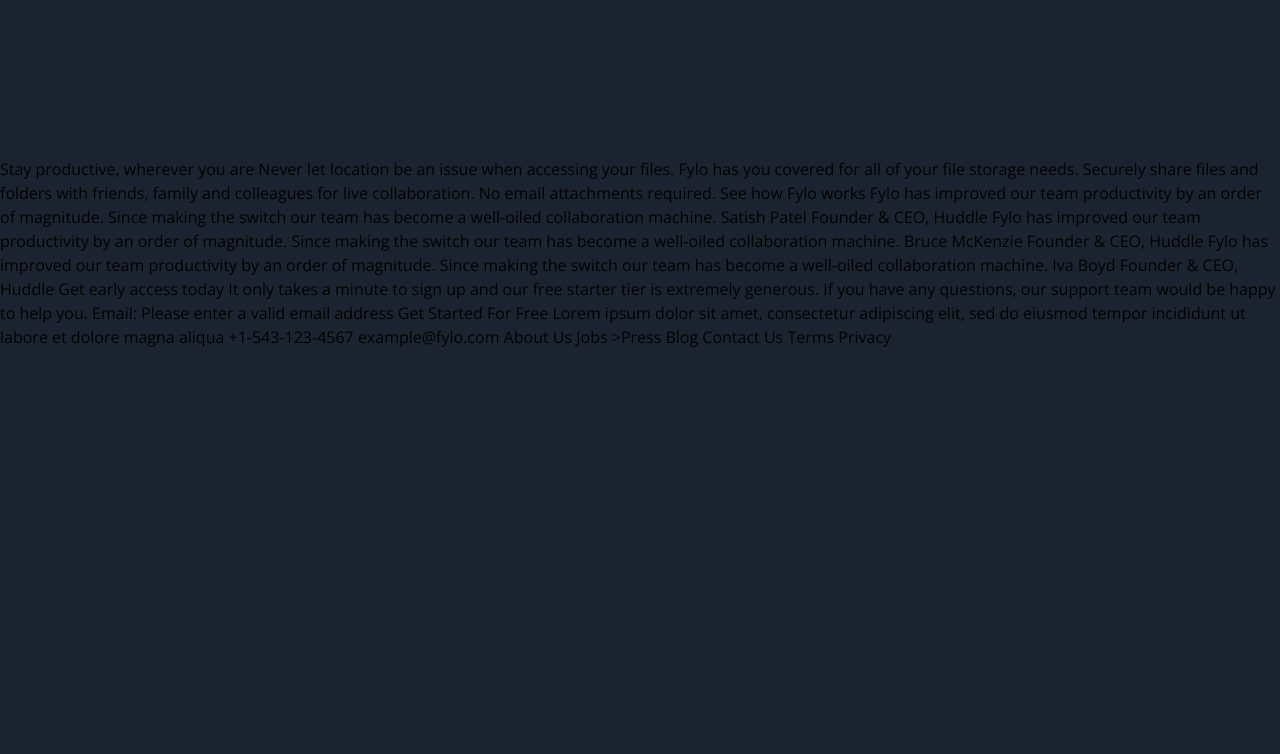
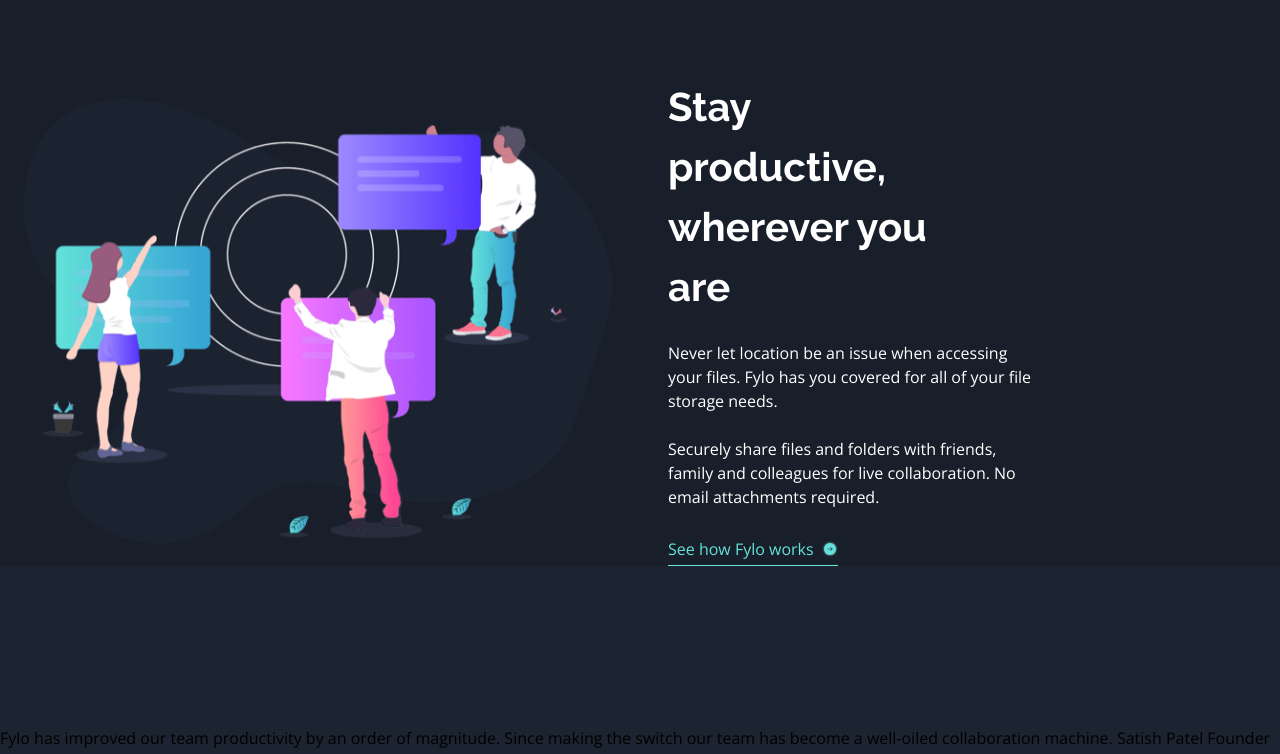
Before and after one commit to JustANipple/fylo-dark-theme-landing-page, a plain HTML site: page index.html in a window 1280 px wide. Shown: the part 1893-2647 px from the top of the page. Before the commit the page ends 2242 px from the top, so only its background shows below. Drawn offline with nearby package versions, Linux system fonts and the light colour scheme; files whose address does not match are found by name.

Commit message:
modified:   index.html 	modified:   styles/_customProperties.scss 	modified:   styles/_desktopView.scss 	modified:   styles/style.css 	modified:   styles/style.css.map 	modified:   styles/style.scss

```diff
--- a/index.html
+++ b/index.html
@@ -65,6 +65,8 @@
         aria-hidden="true">
       </picture>
     </div>
+    <!-- ====== Middle content ====== -->
+    <div class="content">
       <!-- ====== Features ====== -->
       <div class="features">
         <!-- Access -->
@@ -99,7 +101,7 @@
             </p>
           </div>
         </div>
-      <!-- Real-time-->
+        <!-- Real-time -->
         <div class="real-time">
           <img
           src="images/icon-collaboration.svg"
@@ -131,17 +133,42 @@
             </p>
           </div>
         </div>
-
       </div>
-
+      <!-- ====== Stay productive ====== -->
+      <div class="stay-productive">
+        <img
+        src="images/illustration-stay-productive.png"
+        alt=""
+        aria-hidden="true"
+        class="illustration-productive">
+        <div class="text">
+          <h3 class="title">
+            Stay productive, wherever you are
+          </h3>
+          <p class="desc-one">
+            Never let location be an issue when accessing your files. Fylo has you covered for all of your file storage needs.
+          </p>
+          <p class="desc-two">
+            Securely share files and folders with friends, family and colleagues for live collaboration. No email attachments required.
+          </p>
+          <div class="see-how">
+            <p class="desc">
+              See how Fylo works
+            </p>
+            <img
+            src="images/icon-arrow.svg"
+            alt=""
+            aria-hidden="true"
+            class="icon">
+          </div>
+        </div>
+      </div>
+      <!-- ====== Testimonials ====== -->
+    </div>
   </main>
 
   <footer></footer>
 
-              Stay productive, wherever you are
-              Never let location be an issue when accessing your files. Fylo has you covered for all of your file storage needs.
-              Securely share files and folders with friends, family and colleagues for live collaboration. No email attachments required.
-                See how Fylo works
               Fylo has improved our team productivity by an order of magnitude. Since making the switch our team has
               become a well-oiled collaboration machine.
                   Satish Patel
--- a/styles/_customProperties.scss
+++ b/styles/_customProperties.scss
@@ -17,6 +17,8 @@
     --btn-grad: linear-gradient(90deg,
     hsl(176, 68%, 64%),
     hsl(198, 60%, 50%));
+    /* "see how" color */
+    --see-how-txt: hsl(176, 68%, 64%);
     /* email error text */
     --error-txt: hsl(0, 100%, 63%);
     /* whole text */
--- a/styles/_desktopView.scss
+++ b/styles/_desktopView.scss
@@ -47,7 +47,7 @@
 
             .wave {
                 position: absolute;
-                bottom: -11rem;
+                bottom: -12rem;
                 z-index: -1;
             }
         }
@@ -95,5 +95,41 @@
             }
         }
 
+        /* ====== Stay productive ====== */
+        .stay-productive {
+            grid-template-columns: 1fr 1fr;
+            margin-inline: auto;
+            gap: 3.5rem;
+
+            .illustration-productive {
+                padding-inline: unset;
+                margin-inline-start: auto;
+            }
+
+            .text {
+                margin-inline-end: 5rem;
+
+                .title {
+                    margin-inline: unset;
+                    font-size: 2.5rem;
+                    margin-inline-end: 15rem;
+                }
+
+                .desc-one,
+                .desc-two,
+                .see-how {
+                    font-size: 1rem;
+                    margin-inline-end: 9rem ;
+                }
+
+                .see-how {
+
+                    .desc {
+                        font-size: unset;
+                    }
+                }
+            }
+        }
+
     }
 }
--- a/styles/style.scss
+++ b/styles/style.scss
@@ -38,9 +38,6 @@ body {
 
 /* ======Main====== */
 .main-cont {
-    margin-inline: 0;
-    display: grid;
-    gap: 5rem;
 }
 
 /* ======Intro====== */
@@ -93,9 +90,13 @@ body {
     }
 }
 
+/* ====== Content ====== */
+.content {
+    background-color: var(--main-bg);
+}
+
 /* ====== Features ====== */
 .features {
-    background-color: var(--main-bg);
     display: grid;
     color: var(--main-txt);
     text-align: center;
@@ -130,7 +131,53 @@ body {
                 font-size: var(--base-fs);
             }
         }
-
-
     }
 }
+
+/* ====== Stay productive ====== */
+.stay-productive {
+    display: grid;
+    place-items: center;
+    row-gap: 2.5rem;
+    color: var(--main-txt);
+    padding-inline: 1.5rem;
+    margin-block: 10rem;
+
+    .illustration-productive {
+        padding-inline: 0.5rem;
+    }
+
+    .text {
+        display: grid;
+        row-gap: 1.5rem;
+
+        .title {
+            font-family: var(--ff-raleway);
+            margin-inline: 0.5rem;
+        }
+
+        .desc-one,
+        .desc-two,
+        .see-how {
+            font-size: var(--base-fs);
+        }
+
+        .see-how {
+            display: flex;
+            align-items: center;
+            gap: 0.5rem;
+            color: var(--see-how-txt);
+            border-bottom: 1px solid var(--see-how-txt);
+            width: fit-content;
+            padding-block: 0.25rem;
+
+            .desc {
+                font-size: 0.75rem;
+            }
+
+            .icon {
+                aspect-ratio: 1/1;
+            }
+        }
+    }
+}
```
Also changed, not shown: styles/style.css, 1 other file. Lines whose indentation alone changed are shown as unchanged.
